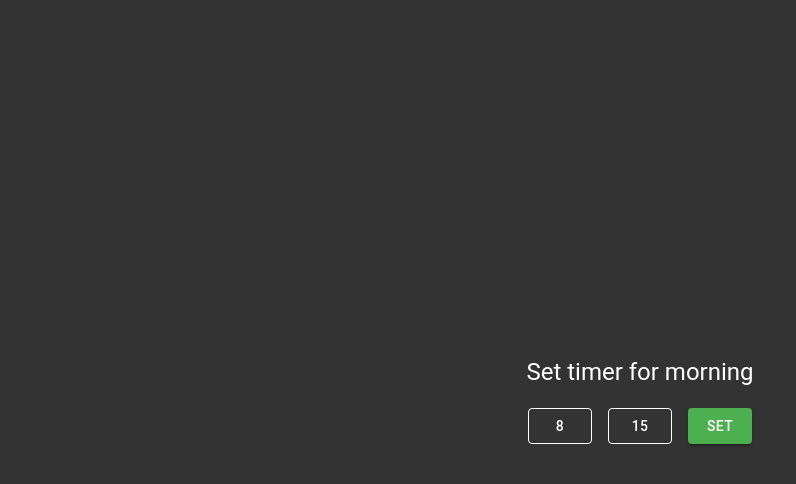
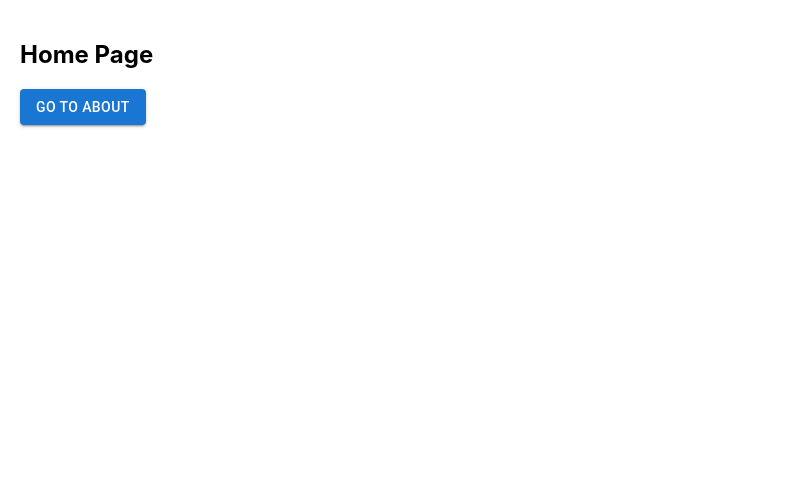
Before and after one commit to KalleLahtinen/CGUI, a React (Create React App) app: page / in a window 1280 px wide. Shown: the top 484 px of the page, without its empty margins (0-796 px from the left). Built offline with nearby package versions, Linux system fonts and the light colour scheme.

Commit message:
Complete exercise 1.3 by implementing a simple site switch button

```diff
--- a/package.json
+++ b/package.json
@@ -11,6 +11,7 @@
     "@testing-library/user-event": "^13.5.0",
     "react": "^18.2.0",
     "react-dom": "^18.2.0",
+    "react-router-dom": "^6.22.3",
     "react-scripts": "5.0.1",
     "web-vitals": "^2.1.4"
   },
--- a/src/App.js
+++ b/src/App.js
@@ -1,31 +1,38 @@
 import React from 'react';
-import './App.css';
-import Button from '@mui/material/Button';
-import { Stack, Typography, Container } from '@mui/material';
+import { BrowserRouter as Router, Routes, Route, Link } from 'react-router-dom';
+import { Button } from '@mui/material';
+
+// Pages
+const Home = () => (
+  <div style={{ padding: 20 }}>
+    <h2>Home Page</h2>
+    <Link to="/about" style={{ textDecoration: 'none' }}>
+      <Button variant="contained" color="primary">
+        Go to About
+      </Button>
+    </Link>
+  </div>
+);
+
+const About = () => (
+  <div style={{ padding: 20 }}>
+    <h2>About Page</h2>
+    <Link to="/" style={{ textDecoration: 'none' }}>
+      <Button variant="contained" color="secondary">
+        Go to Home
+      </Button>
+    </Link>
+  </div>
+);
 
 function App() {
   return (
-    <div className="App">
-      {/* Container to center content */}
-      <Container maxWidth="sm" style={{ textAlign: 'center' }}>
-        {/* Typography for the heading, automatically centered by the container's text alignment */}
-        <Typography variant="h5" component="h2" style={{ color: '#FFF', marginBottom: '20px' }}>
-          Set timer for morning
-        </Typography>
-
-        {/* Stack for the buttons, centered horizontally and vertically */}
-        <Stack
-          direction="row"
-          spacing={2}
-          justifyContent="center" // Center items horizontally in the stack
-          alignItems="center" // Center items vertically in the stack
-        >
-          <Button variant="outlined" style={{ borderColor: '#FFF', color: '#FFF' }}>8</Button>
-          <Button variant="outlined" style={{ borderColor: '#FFF', color: '#FFF' }}>15</Button>
-          <Button variant="contained" style={{ backgroundColor: '#4CAF50', color: '#FFF' }}>Set</Button>
-        </Stack>
-      </Container>
-    </div>
+    <Router>
+      <Routes>
+        <Route path="/" element={<Home />} />
+        <Route path="/about" element={<About />} />
+      </Routes>
+    </Router>
   );
 }
 
```
Also changed, not shown: 1 other file (tests, documents, lock files or other folders).
